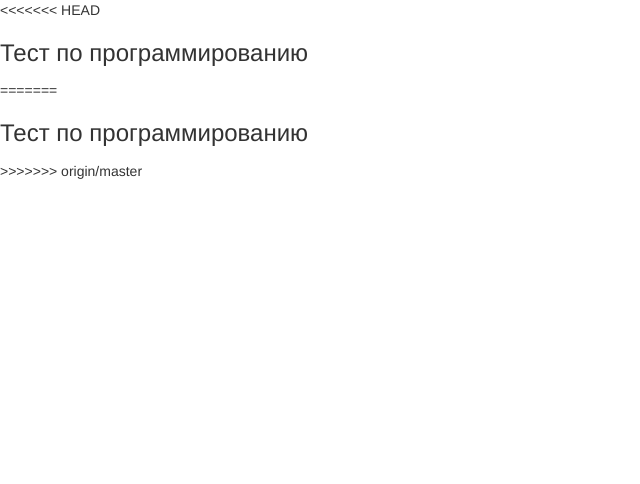
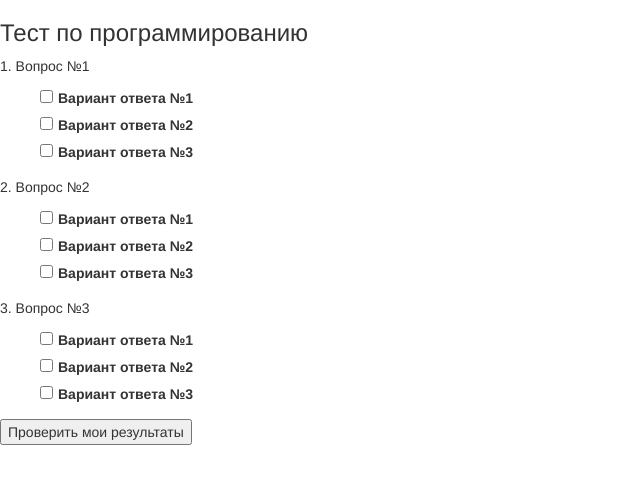
Before and after one commit to 5467368/Homeworks, a plain HTML site: page JS_3-4/index.html in a window 1280 px wide. Shown: the whole page, without its empty margins (0-640 px from the left). Drawn offline with nearby package versions, Linux system fonts and the light colour scheme.

Commit message:
Full version without CSS

```diff
--- a/JS_3-4/index.html
+++ b/JS_3-4/index.html
@@ -1,4 +1,3 @@
-<<<<<<< HEAD
 <!DOCTYPE html>
 <html lang="en>"
  	<head>
@@ -8,32 +7,9 @@
     	<!-- Latest compiled and minified CSS -->
 		<link rel="stylesheet" href="https://maxcdn.bootstrapcdn.com/bootstrap/3.3.6/css/bootstrap.min.css" integrity="sha384-1q8mTJOASx8j1Au+a5WDVnPi2lkFfwwEAa8hDDdjZlpLegxhjVME1fgjWPGmkzs7" crossorigin="anonymous">
 
-		<!-- Optional theme -->
-		<link rel="stylesheet" href="https://maxcdn.bootstrapcdn.com/bootstrap/3.3.6/css/bootstrap-theme.min.css" integrity="sha384-fLW2N01lMqjakBkx3l/M9EahuwpSfeNvV63J5ezn3uZzapT0u7EYsXMjQV+0En5r" crossorigin="anonymous">
-
 	</head>
   <body>
 
   </body>
   	<script src="script.js"></script>
 </html>
-=======
-<!DOCTYPE html>
-<html lang="en>"
- 	<head>
-		<title>Home work JS №2-3</title>
-		<meta charset="utf-8">
-
-    	<!-- Latest compiled and minified CSS -->
-		<link rel="stylesheet" href="https://maxcdn.bootstrapcdn.com/bootstrap/3.3.6/css/bootstrap.min.css" integrity="sha384-1q8mTJOASx8j1Au+a5WDVnPi2lkFfwwEAa8hDDdjZlpLegxhjVME1fgjWPGmkzs7" crossorigin="anonymous">
-
-		<!-- Optional theme -->
-		<link rel="stylesheet" href="https://maxcdn.bootstrapcdn.com/bootstrap/3.3.6/css/bootstrap-theme.min.css" integrity="sha384-fLW2N01lMqjakBkx3l/M9EahuwpSfeNvV63J5ezn3uZzapT0u7EYsXMjQV+0En5r" crossorigin="anonymous">
-
-	</head>
-  <body>
-
-  </body>
-  	<script src="script.js"></script>
-</html>
->>>>>>> origin/master
--- a/JS_3-4/script.js
+++ b/JS_3-4/script.js
@@ -3,18 +3,53 @@ var newElement = document.createElement('div');
 newElement.className = "wrapper";
 document.body.appendChild(newElement);
 
-var parent = document.body.getElementsByClassName('wrapper');
+var wrapper = document.body.querySelector('.wrapper');
 newElement = document.createElement('h3');
 newElement.innerHTML = 'Тест по программированию';
-document.body.appendChild(newElement);
+wrapper.appendChild(newElement);
 
 newElement = document.createElement('form');
 newElement.setAttribute('name', 'test');
 newElement.setAttribute('method', 'GET');
 newElement.setAttribute('action', '');
-document.body.appendChild(newElement);
+wrapper.appendChild(newElement);
 
-parent = document.getElementsByTagName('form');
-newElement = document.createElement('p');
-newElement.innerHTML = '1. Вопрос №1';
-document.parent.appendChild(newElement);
+//Вставляем теги <UL>
+var form = wrapper.querySelector('form');
+for(var i=1; i<4; i++){
+  newElement = document.createElement('p');
+  newElement.innerHTML = i+'. Вопрос №'+i;
+  form.appendChild(newElement);
+
+  newElement = document.createElement('ul');
+  form.appendChild(newElement);
+
+//Вставляем в <UL> теги <LI>
+  var ul = form.querySelectorAll('ul');
+  for(var j=1; j<4; j++){
+    newElement = document.createElement('li');
+    newElement.style.listStyle = 'none';
+    ul[i-1].appendChild(newElement);
+
+    var li = ul[i-1].querySelectorAll('li');
+    newElement = document.createElement('input');
+    newElement.setAttribute('type', 'checkbox');
+    newElement.setAttribute('name', 'an_'+i+'-'+j);
+    newElement.setAttribute('id', 'an_'+i+'-'+j);
+    li[j-1].appendChild(newElement);
+
+    newElement = document.createElement('label');
+    newElement.setAttribute('for', 'an_'+i+'-'+j);
+    newElement.innerHTML = 'Вариант ответа №'+j;
+    newElement.style.marginLeft = '5px';
+    li[j-1].appendChild(newElement);
+
+    newElement = document.createElement('br');
+    li[j-1].appendChild(newElement);
+  }
+}
+
+newElement = document.createElement('button');
+newElement.setAttribute('type', 'submit');
+newElement.innerHTML = 'Проверить мои результаты';
+form.appendChild(newElement);
```
